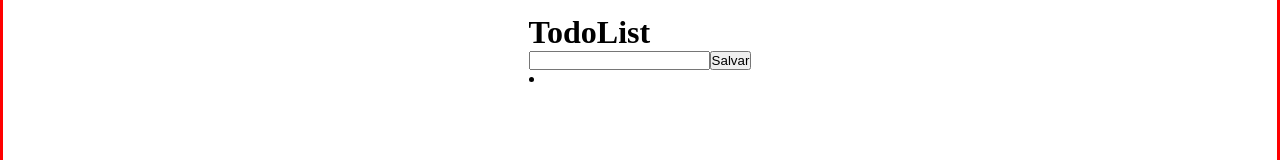
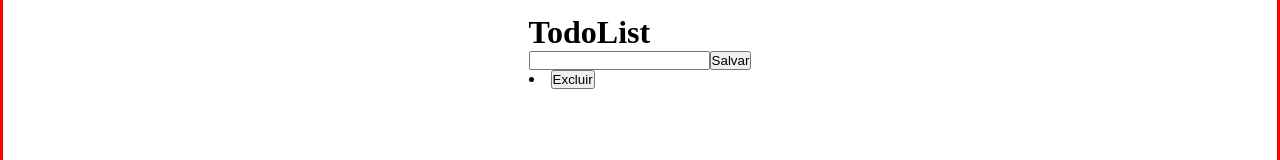
Before and after one commit to carlos-aug/app-todolist, a React (Create React App) app: page / in a window 1280 px wide. Both pictures are taken after a click on the button "Salvar". Shown: the part 349-509 px from the top of the page. Built offline with nearby package versions, Linux system fonts and the light colour scheme.

Commit message:
add handleDeleteTask

```diff
--- a/src/components/TodoList.js
+++ b/src/components/TodoList.js
@@ -1,11 +1,11 @@
 import React, { useState } from "react";
 
-function TodoList(params) {
+function TodoList() {
   const [task, setTask] = useState("");
   const [listTasks, setListTasks] = useState([]);
 
-  function handleTask(event) {
-    setTask(event.target.value);
+  function handleTask({ target }) {
+    setTask(target.value);
   }
 
   function handleSubmitTask() {
@@ -13,15 +13,26 @@ function TodoList(params) {
     setTask("");
   }
 
+  function handleDeleteTask(index) {
+    const newListTasks = [...listTasks];
+    newListTasks.splice(index, 1);
+    setListTasks(newListTasks);
+  }
+
   return (
     <div>
-      <h1> TodoList </h1>
+      <h1 className="title"> TodoList </h1>
       <input type="text" value={task} onChange={handleTask} />
       <button type="button" onClick={handleSubmitTask}>
         Salvar
       </button>
       {listTasks.map((item, index) => (
-        <li>{item}</li>
+        <li key={index}>
+          {item}
+          <button type="button" onClick={() => handleDeleteTask(index)}>
+            Excluir
+          </button>
+        </li>
       ))}
     </div>
   );
```
